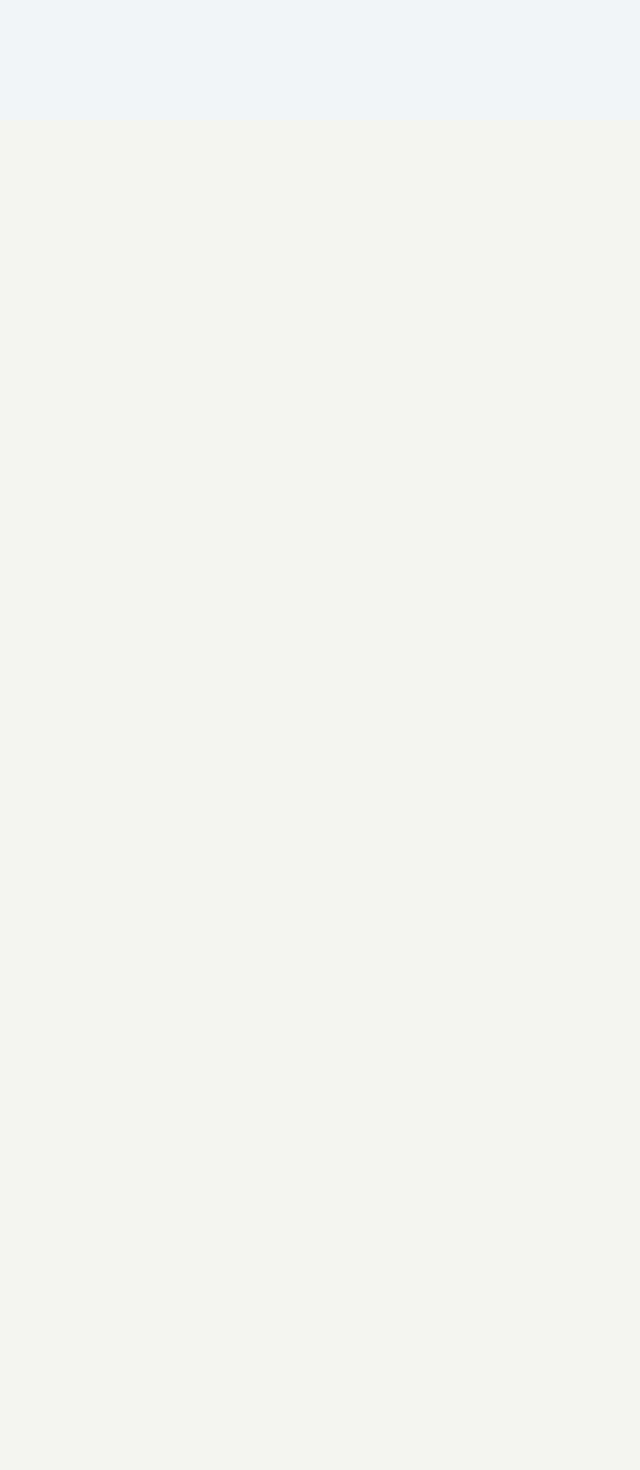
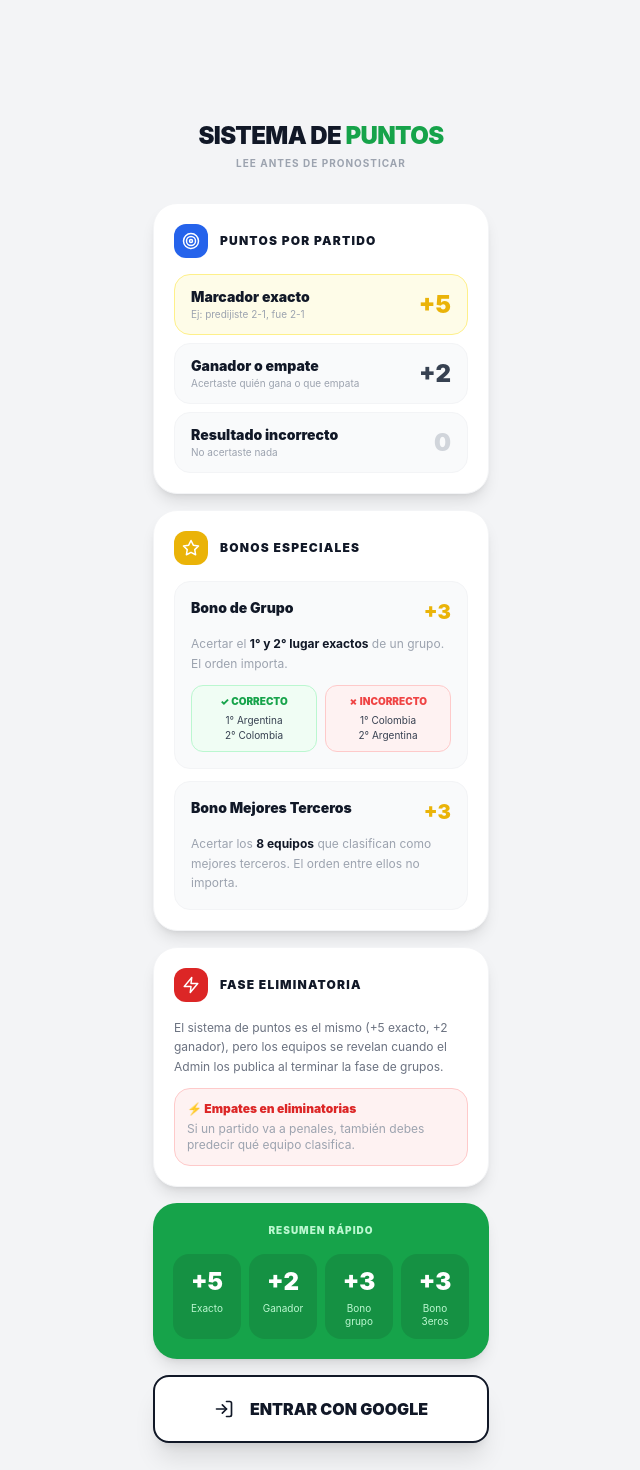
Before and after one commit to felipeur10/PollaMundial2026, a React (Vite) app: page / in a window 1280 px wide. Shown: the part 680-2150 px from the top of the page, without its empty margins (319-959 px from the left). Before the commit the page ends 800 px from the top, so only its background shows below. Built offline with nearby package versions, Linux system fonts and the light colour scheme; no server answers.

Commit message:
feat: reglamento en Home inline

```diff
--- a/src/App.jsx
+++ b/src/App.jsx
@@ -8,7 +8,7 @@ import Leaderboard from './components/leaderboard/leaderboard';
 import AdminPanel from './components/admin/AdminPanel';
 import ProtectedRoute from './components/auth/ProtectedRoute';
 
-import { LogIn, LogOut, Trophy, Target } from 'lucide-react';
+import { LogIn, LogOut, Trophy, Target, Star, Zap, ChevronDown } from 'lucide-react';
 
 const Home = () => {
   const { user, loading } = useAuth();
@@ -21,7 +21,10 @@ const Home = () => {
   );
 
   return (
-    <div className="min-h-screen bg-gray-100 p-6 flex flex-col items-center justify-center">
+    <div className="min-h-screen bg-gray-100 flex flex-col items-center">
+
+      {/* ── HERO ── */}
+      <div className="w-full flex flex-col items-center justify-center min-h-screen p-6">
         <div className="bg-white p-8 rounded-[40px] shadow-2xl border-t-[12px] border-green-600 text-center max-w-sm w-full relative overflow-hidden">
           <div className="absolute top-0 right-0 p-4 opacity-5">
             <Trophy size={100} />
@@ -77,9 +80,158 @@ const Home = () => {
             </div>
           )}
         </div>
+
         {user?.email?.includes('felipe') && (
-        <button onClick={() => navigate('/admin')} className="mt-8 text-gray-300 text-[10px] font-bold uppercase tracking-[0.5em]">Admin Mode</button>
+          <button onClick={() => navigate('/admin')} className="mt-8 text-gray-400 text-[10px] font-bold uppercase tracking-[0.5em]">Admin Mode</button>
         )}
+
+        {/* Indicador scroll */}
+        <div className="mt-10 flex flex-col items-center gap-1 text-gray-400">
+          <p className="text-[10px] uppercase tracking-widest font-bold">Cómo funciona</p>
+          <ChevronDown size={16} className="animate-bounce" />
+        </div>
+      </div>
+
+      {/* ── REGLAMENTO ── */}
+      <div className="max-w-sm w-full px-6 pb-16 space-y-4">
+
+        <div className="text-center mb-8">
+          <h2 className="text-2xl font-black uppercase tracking-tight text-gray-900">
+            Sistema de <span className="text-green-600">puntos</span>
+          </h2>
+          <p className="text-gray-400 text-[10px] mt-1 uppercase tracking-widest font-bold">Lee antes de pronosticar</p>
+        </div>
+
+        {/* Puntos por partido */}
+        <div className="bg-white rounded-3xl p-5 shadow-lg border border-gray-100">
+          <div className="flex items-center gap-3 mb-4">
+            <div className="p-2 bg-blue-600 rounded-xl">
+              <Target size={18} className="text-white" />
+            </div>
+            <h3 className="font-black text-gray-900 uppercase text-xs tracking-widest">Puntos por partido</h3>
+          </div>
+          <div className="space-y-2">
+            <div className="flex items-center justify-between bg-yellow-50 border border-yellow-200 rounded-2xl px-4 py-3">
+              <div>
+                <p className="text-gray-900 text-sm font-black">Marcador exacto</p>
+                <p className="text-gray-400 text-[10px]">Ej: predijiste 2-1, fue 2-1</p>
+              </div>
+              <span className="text-yellow-500 font-black text-2xl">+5</span>
+            </div>
+            <div className="flex items-center justify-between bg-gray-50 border border-gray-100 rounded-2xl px-4 py-3">
+              <div>
+                <p className="text-gray-900 text-sm font-black">Ganador o empate</p>
+                <p className="text-gray-400 text-[10px]">Acertaste quién gana o que empata</p>
+              </div>
+              <span className="text-gray-700 font-black text-2xl">+2</span>
+            </div>
+            <div className="flex items-center justify-between bg-gray-50 border border-gray-100 rounded-2xl px-4 py-3">
+              <div>
+                <p className="text-gray-900 text-sm font-black">Resultado incorrecto</p>
+                <p className="text-gray-400 text-[10px]">No acertaste nada</p>
+              </div>
+              <span className="text-gray-300 font-black text-2xl">0</span>
+            </div>
+          </div>
+        </div>
+
+        {/* Bonos */}
+        <div className="bg-white rounded-3xl p-5 shadow-lg border border-gray-100">
+          <div className="flex items-center gap-3 mb-4">
+            <div className="p-2 bg-yellow-500 rounded-xl">
+              <Star size={18} className="text-white" />
+            </div>
+            <h3 className="font-black text-gray-900 uppercase text-xs tracking-widest">Bonos especiales</h3>
+          </div>
+          <div className="space-y-3">
+            <div className="bg-gray-50 border border-gray-100 rounded-2xl p-4">
+              <div className="flex items-start justify-between gap-3 mb-2">
+                <p className="text-gray-900 font-black text-sm">Bono de Grupo</p>
+                <span className="text-yellow-500 font-black text-xl shrink-0">+3</span>
+              </div>
+              <p className="text-gray-400 text-xs leading-relaxed">
+                Acertar el <span className="text-gray-900 font-bold">1° y 2° lugar exactos</span> de un grupo. El orden importa.
+              </p>
+              <div className="mt-3 grid grid-cols-2 gap-2">
+                <div className="bg-green-50 border border-green-200 rounded-xl p-2 text-center">
+                  <p className="text-green-600 text-[10px] font-black mb-1">✓ CORRECTO</p>
+                  <p className="text-gray-700 text-[10px]">1° Argentina</p>
+                  <p className="text-gray-700 text-[10px]">2° Colombia</p>
+                </div>
+                <div className="bg-red-50 border border-red-200 rounded-xl p-2 text-center">
+                  <p className="text-red-500 text-[10px] font-black mb-1">✗ INCORRECTO</p>
+                  <p className="text-gray-700 text-[10px]">1° Colombia</p>
+                  <p className="text-gray-700 text-[10px]">2° Argentina</p>
+                </div>
+              </div>
+            </div>
+
+            <div className="bg-gray-50 border border-gray-100 rounded-2xl p-4">
+              <div className="flex items-start justify-between gap-3 mb-2">
+                <p className="text-gray-900 font-black text-sm">Bono Mejores Terceros</p>
+                <span className="text-yellow-500 font-black text-xl shrink-0">+3</span>
+              </div>
+              <p className="text-gray-400 text-xs leading-relaxed">
+                Acertar los <span className="text-gray-900 font-bold">8 equipos</span> que clasifican como mejores terceros. El orden entre ellos no importa.
+              </p>
+            </div>
+          </div>
+        </div>
+
+        {/* Fase eliminatoria */}
+        <div className="bg-white rounded-3xl p-5 shadow-lg border border-gray-100">
+          <div className="flex items-center gap-3 mb-4">
+            <div className="p-2 bg-red-600 rounded-xl">
+              <Zap size={18} className="text-white" />
+            </div>
+            <h3 className="font-black text-gray-900 uppercase text-xs tracking-widest">Fase Eliminatoria</h3>
+          </div>
+          <p className="text-gray-500 text-xs leading-relaxed mb-3">
+            El sistema de puntos es el mismo (+5 exacto, +2 ganador), pero los equipos se revelan cuando el Admin los publica al terminar la fase de grupos.
+          </p>
+          <div className="bg-red-50 border border-red-200 rounded-2xl p-3">
+            <p className="text-red-600 text-xs font-black mb-1">⚡ Empates en eliminatorias</p>
+            <p className="text-gray-400 text-xs">
+              Si un partido va a penales, también debes predecir qué equipo clasifica.
+            </p>
+          </div>
+        </div>
+
+        {/* Resumen */}
+        <div className="bg-green-600 rounded-3xl p-5 shadow-lg">
+          <p className="text-green-200 font-black uppercase text-[10px] tracking-widest mb-4 text-center">Resumen rápido</p>
+          <div className="grid grid-cols-4 gap-2 text-center">
+            {[
+              { pts: '5', label: 'Exacto' },
+              { pts: '2', label: 'Ganador' },
+              { pts: '3', label: 'Bono\ngrupo' },
+              { pts: '3', label: 'Bono\n3eros' },
+            ].map(({ pts, label }) => (
+              <div key={label} className="bg-green-700/50 rounded-2xl py-3 px-1">
+                <p className="text-white font-black text-2xl">+{pts}</p>
+                <p className="text-green-200 text-[10px] mt-1 whitespace-pre-line leading-tight">{label}</p>
+              </div>
+            ))}
+          </div>
+        </div>
+
+        {/* CTA final */}
+        {!user ? (
+          <button
+            onClick={loginWithGoogle}
+            className="w-full bg-white border-2 border-gray-900 text-gray-900 px-8 py-5 rounded-2xl font-black flex items-center justify-center gap-4 hover:bg-gray-900 hover:text-white transition-all shadow-xl active:scale-95 mt-2"
+          >
+            <LogIn size={20} /> ENTRAR CON GOOGLE
+          </button>
+        ) : (
+          <button
+            onClick={() => navigate('/predicciones')}
+            className="w-full bg-gray-900 text-white px-8 py-5 rounded-2xl font-black text-sm uppercase tracking-widest hover:bg-black transition-all shadow-xl active:scale-95 mt-2"
+          >
+            IR A MIS PRONÓSTICOS ⚽
+          </button>
+        )}
+      </div>
     </div>
   );
 };
@@ -89,13 +241,8 @@ const App = () => {
     <Router>
       <Routes>
         <Route path="/" element={<Home />} />
-
-        {/* Ruta propia del usuario autenticado */}
         <Route path="/predicciones" element={<PredictionScreen />} />
-
-        {/* ✅ NUEVA: Modo lectura — ver predicciones de otro usuario */}
         <Route path="/predicciones/:uid" element={<PredictionScreen readOnly />} />
-
         <Route path="/ranking" element={<Leaderboard />} />
         <Route path="/admin" element={
           <ProtectedRoute>
```
Lines whose indentation alone changed are shown as unchanged.
